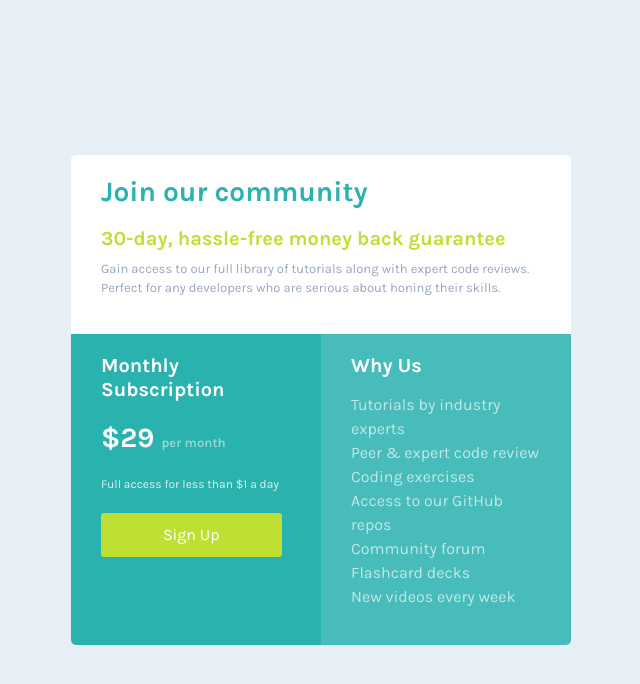
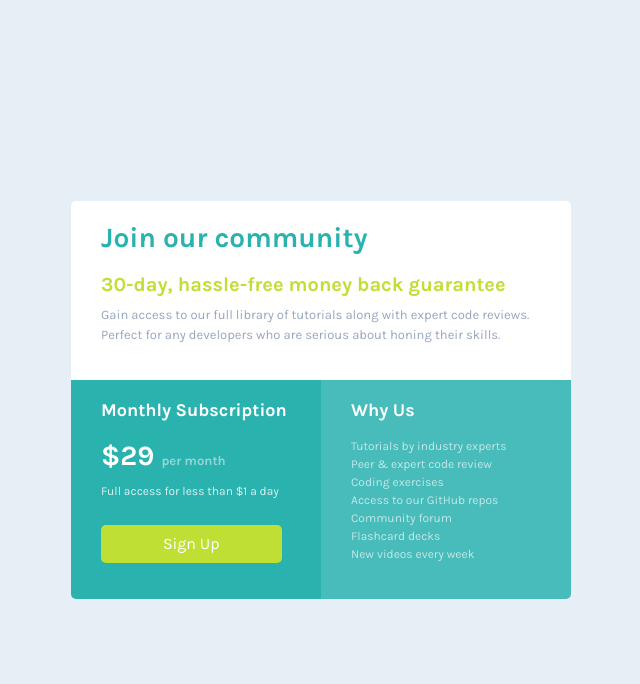
Before and after one commit to julesnwoye/single-price-grid, a plain HTML site: page index.html in a window 1280 px wide. Shown: the whole page, without its empty margins (319-959 px from the left). Drawn offline with nearby package versions, Linux system fonts and the light colour scheme.

Commit message:
Update style.css

```diff
--- a/style/style.css
+++ b/style/style.css
@@ -48,31 +48,31 @@ h3{
 }
 .second h5{
   font-weight: 700;
-  padding-bottom: 7px;
+  padding-bottom: 5px;
+  font-size: 18px
 }
 span{
   color: rgba(255, 255, 255, 0.488);
   font-size: 13px;
-  margin-bottom: 0;
   display: inline-flex;
 }
 .price{
   color: white;
   font-size: 28px;
   font-weight: 700;
+  margin-bottom: 5px;
 }
 .note{
   color: rgba(255, 255, 255, 0.832);
   font-size: 12px;
-  margin-top: 5px;
-  margin-bottom: 20px;
+  margin-bottom: 25px;
 }
 button{
   background-color: hsl(71, 73%, 54%);
   border: none;
-  border-radius: 3px;
+  border-radius: 5px;
   color: white;
-  padding: 10px;
+  padding: 7px;
   width: 95%;
 }
 
@@ -83,9 +83,11 @@ button{
 .third h5{
   font-weight: 700;
   padding-bottom: 7px;
+  font-size: 18px;
 }
 .third p{
   color: rgba(255, 255, 255, 0.662);
+  font-size: 12px;
 }
 @media screen and (max-width:450px){
   body{
```
